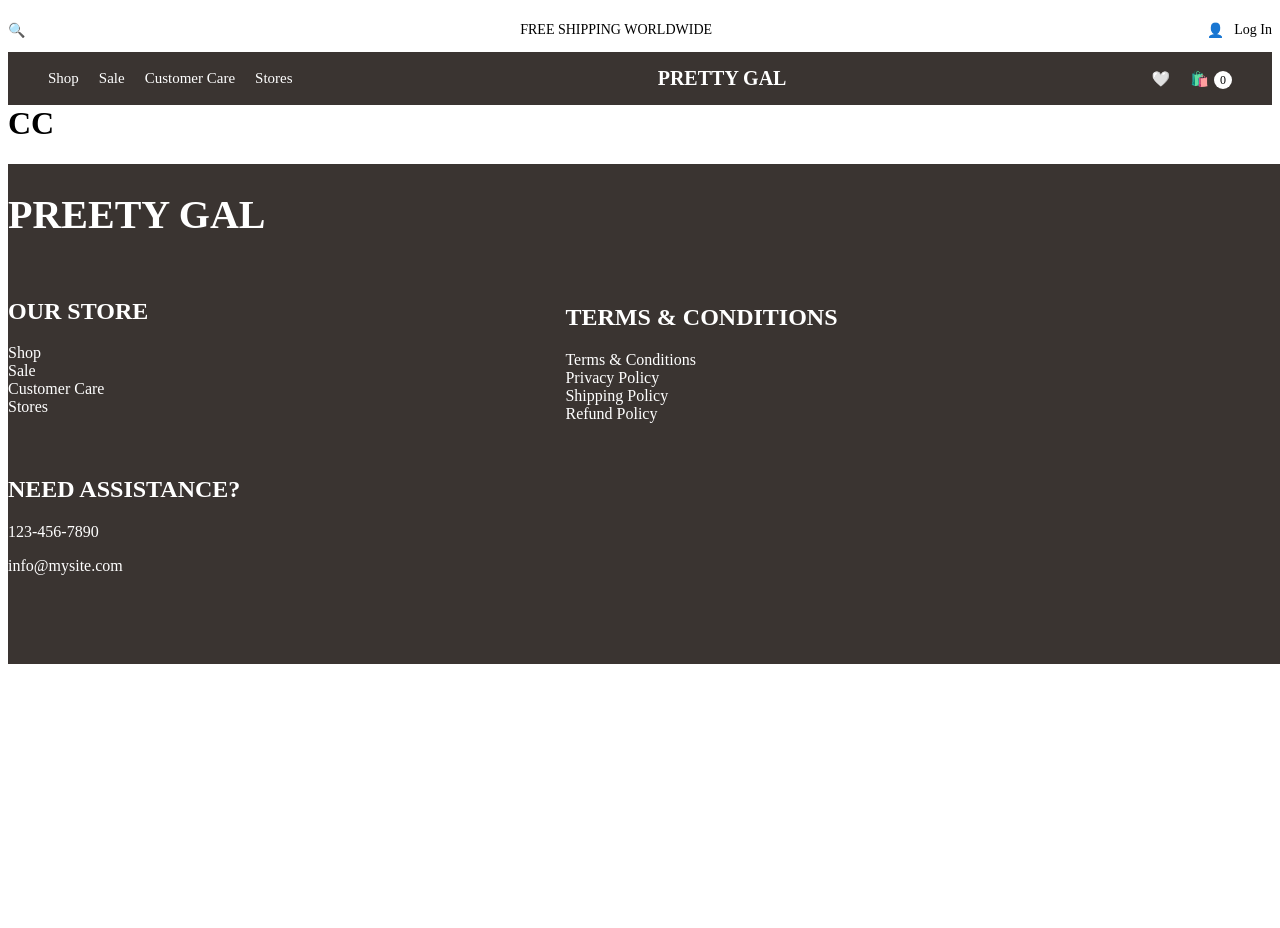
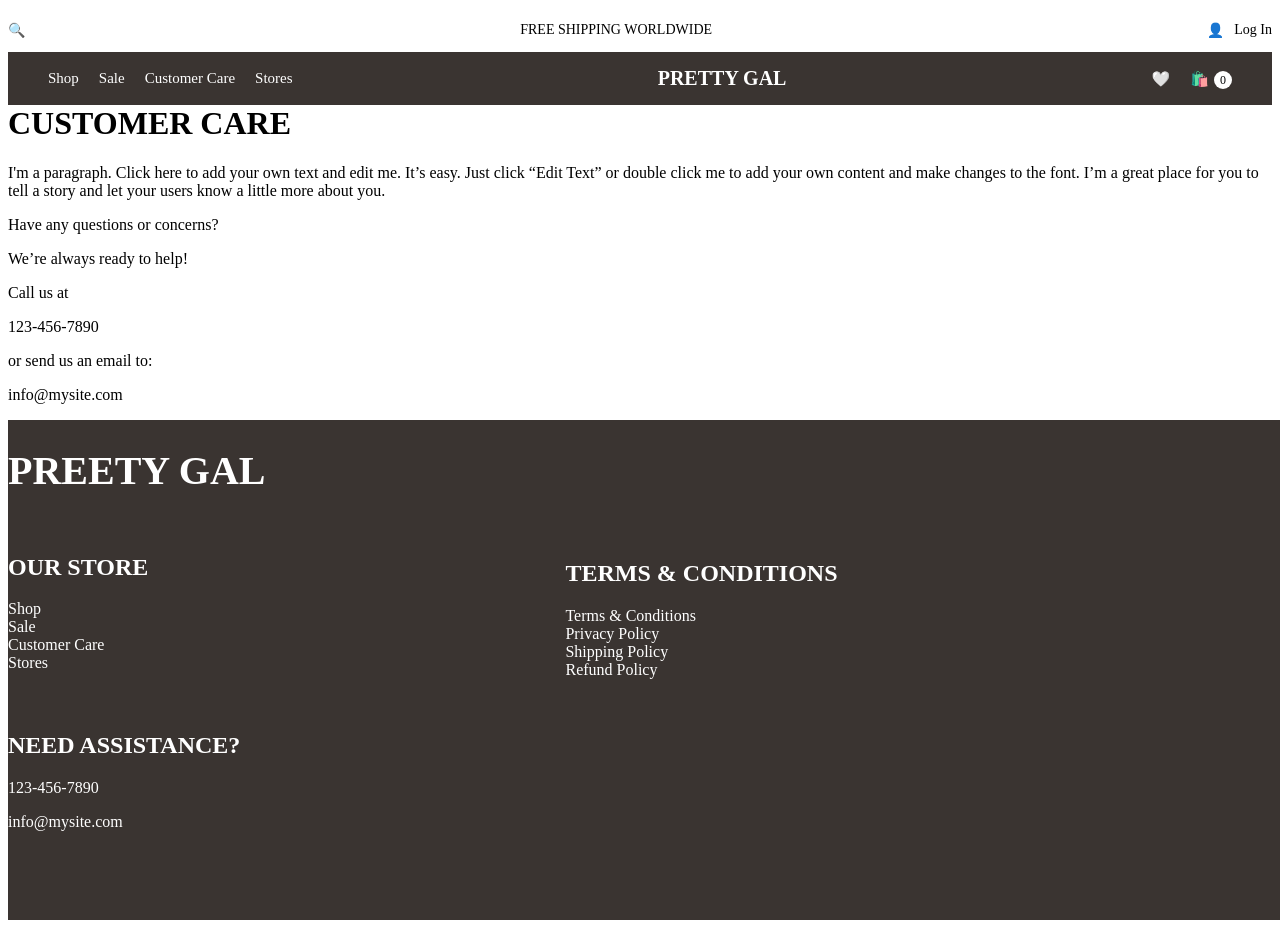
Before and after one commit to sneha31-debug/ecommerce-website, a React (Vite) app in the folder project/: page /customer-care in a window 1280 px wide. Shown: the top 928 px of the page. Before the commit the page ends 800 px from the top, so only its background shows below. Built offline with nearby package versions, Linux system fonts and the light colour scheme.

Commit message:
cc page added

```diff
--- a/project/src/pages/CustomerCare.jsx
+++ b/project/src/pages/CustomerCare.jsx
@@ -3,7 +3,20 @@ import React from 'react'
 const CustomerCare = () => {
   return (
     <div>
-      <h1>CC</h1>
+      <div>
+        <h1>CUSTOMER CARE</h1>
+        <p>I'm a paragraph. Click here to add your own text and edit me. It’s easy. Just click “Edit Text” or double click me to add your own content and make changes to the font. I’m a great place for you to tell a story and let your users know a little more about you.</p>
+      </div>
+      <div>
+        <p>Have any questions or concerns? </p>
+        <p>We’re always ready to help!</p>
+      </div>
+      <div>
+        <p>Call us at</p>
+        <p>123-456-7890</p>
+        <p>or send us an email to:</p>
+        <p>info@mysite.com</p>
+      </div>
     </div>
   )
 }
```
Also changed, not shown: project/src/pages/CustomerCare.css (added).
